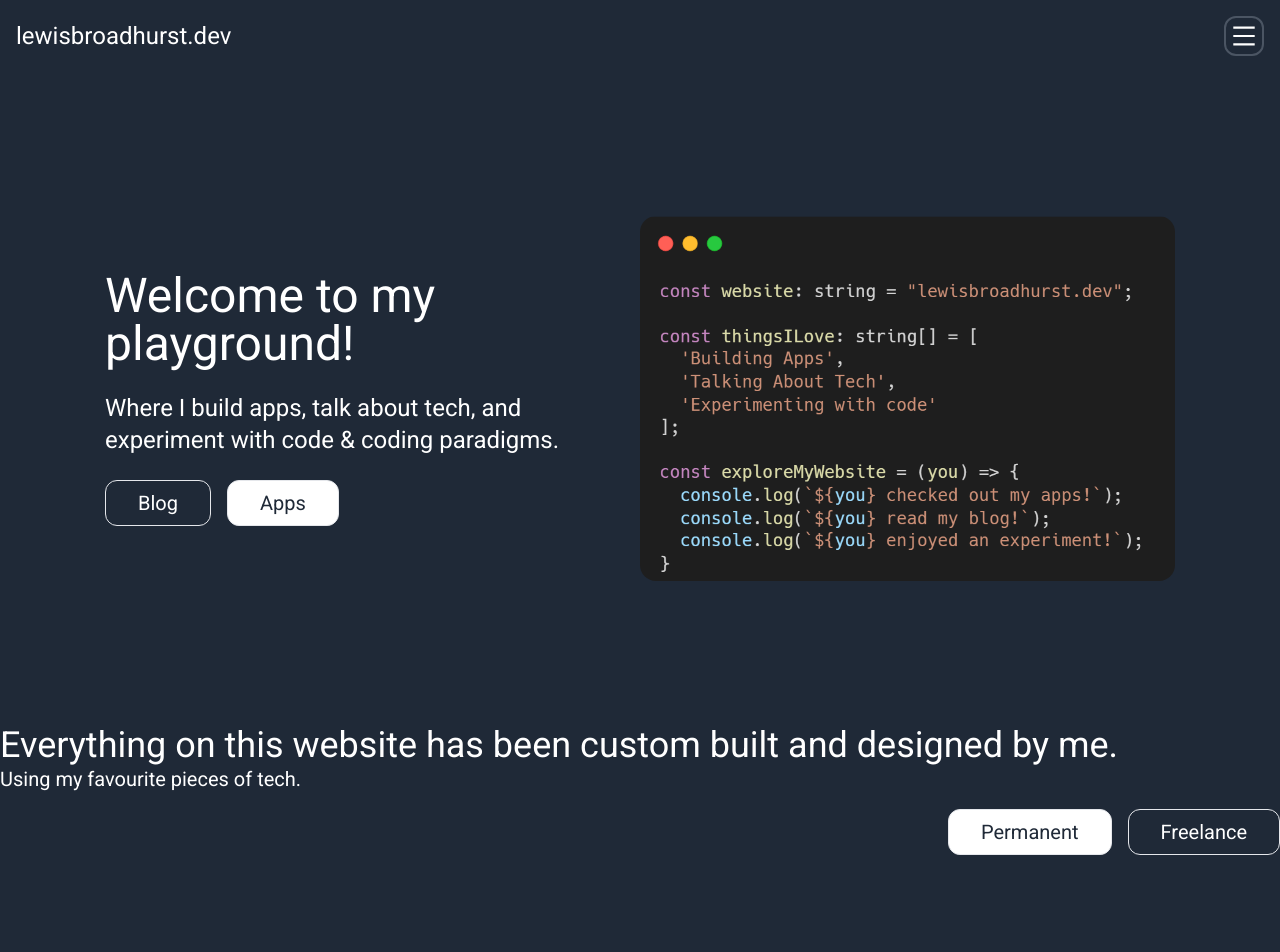
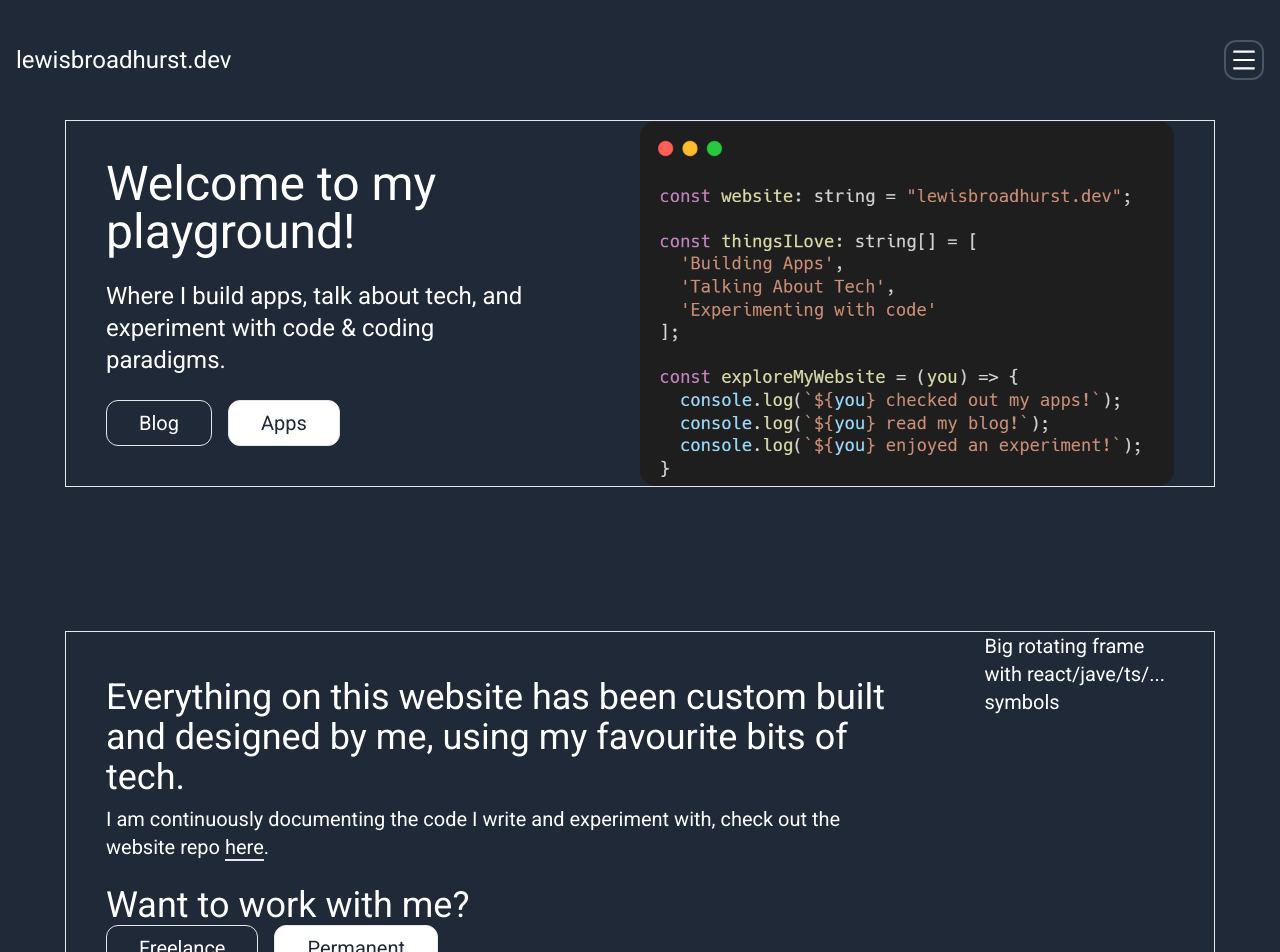
Before and after one commit to LMBroadhurst/CRYPTO_SUPERAPP, a Next.js app in the folder app/: page / in a window 1280 px wide. Shown: the top 952 px of the page. Built offline with nearby package versions, Linux system fonts and the light colour scheme.

Commit message:
Unlocked some cool new tricks with vh ;)

```diff
--- a/app/components/home/Experience.tsx
+++ b/app/components/home/Experience.tsx
@@ -1,20 +1,33 @@
 import React from "react";
+import SectionContainer from "./SectionContainer";
+import { GithubFilled } from "@ant-design/icons";
 
 const Experience: React.FC = () => {
 
     // Can I get a rotating series of icons for react?
 
     return (
-        <section className="flex flex-col gap-4 text-xl">
-            <section>
-                <h3 className='text-2xl lg:text-3xl xl:text-4xl'>Everything on this website has been custom built and designed by me.</h3>
-                <p>Using my favourite pieces of tech.</p>
+        <SectionContainer vh={85}>
+            <section className="w-96 h-96">
+                Big rotating frame with react/jave/ts/... symbols
             </section>
-            <section className='self-stretch flex flex-row-reverse justify-evenly lg:justify-start lg:gap-4'>
-                <button className='border py-2 px-8 rounded-xl'>Freelance</button>
-                <button className='border bg-white text-gray-800 py-2 px-8 rounded-xl'>Permanent</button>
+
+            <section className="flex flex-col gap-2">
+                <h3 className='text-2xl lg:text-3xl xl:text-4xl'>
+                    Everything on this website has been custom built and designed by me, using my favourite bits of tech.
+                </h3>
+
+                <p>I am continuously documenting the code I write and experiment with, check out the website repo <span className="border-b-2">here</span>.</p>
+
+                <section className="flex flex-col mt-4">
+                    <h3 className='text-2xl lg:text-3xl xl:text-4xl'>Want to work with me?</h3>
+                    <div className='flex flex-row gap-4 text-lg sm:text-xl'>
+                        <button className='border py-2 px-8 rounded-xl'>Freelance</button>
+                        <button className='border bg-white text-gray-800 py-2 px-8 rounded-xl'>Permanent</button>
+                    </div>
+                </section>
             </section>
-        </section>
+        </SectionContainer>
     )
 }
 
--- a/app/components/home/Footer.tsx
+++ b/app/components/home/Footer.tsx
@@ -5,8 +5,8 @@ const Footer = () => {
 
 
   return (
-    <footer className='p-4'>
-      <section className={'flex flex-row items-center justify-center gap-2'}>
+    <footer className='p-4 h-[15vh]'>
+      <section className={'flex flex-row items-center justify-center gap-2 h-full'}>
         <h4>Report a bug</h4>
         <BugOutlined />
       </section>
--- a/app/components/home/Header.tsx
+++ b/app/components/home/Header.tsx
@@ -5,8 +5,8 @@ const Header: React.FC = () => {
 
 
   return (
-    <header className='text-2xl p-4'>
-      <section className='flex flex-row justify-between items-center'>
+    <header className='text-2xl px-4 h-[15vh]'>
+      <section className='flex flex-row justify-between items-center h-full'>
 
         <h1>lewisbroadhurst.dev</h1>
 
--- a/app/components/home/HomeView.tsx
+++ b/app/components/home/Introduction.tsx
@@ -1,10 +1,11 @@
 import React from 'react';
 import code from '../../assets/carbon.png';
+import SectionContainer from './SectionContainer';
 
 const HomeView: React.FC = () => {
 
     return (
-        <section className='text-xl px-10 flex flex-col items-center gap-5 lg:flex-row-reverse lg:w-[900px] lg:m-auto lg:gap-10 xl:w-[1150px] xl:gap-20'>
+        <SectionContainer vh={85}>
             <img src={code.src} alt="Logo" className='rounded-2xl lg:w-1/2' />
 
             <section className='flex flex-col gap-5 lg:gap-4 xl:gap-6'>
@@ -13,13 +14,12 @@ const HomeView: React.FC = () => {
                     <p className='text-2xl'>Where I build apps, talk about tech, and experiment with code & coding paradigms.</p>
                 </section>
 
-                <section className='self-stretch flex flex-row justify-evenly lg:justify-start lg:gap-4'>
+                <section className='self-stretch flex flex-row lg:justify-start gap-4'>
                     <button className='border py-2 px-8 rounded-xl'>Blog</button>
                     <button className='border bg-white text-gray-800 py-2 px-8 rounded-xl'>Apps</button>
                 </section>
             </section>
-
-        </section>
+        </SectionContainer>
     )
 }
 
--- /dev/null
+++ b/app/components/home/SectionContainer.tsx
@@ -0,0 +1,20 @@
+import React from "react";
+
+type OwnProps = {
+    children: React.ReactNode;
+    vh: number;
+};
+
+const SectionContainer: React.FC<OwnProps> = ({children, vh}) => {
+
+    return (
+        <section className={`
+            border text-xl px-5 flex flex-col items-center justify-center gap-5 h-[${vh}vh]
+            sm:px-10 lg:flex-row-reverse lg:w-[900px] lg:m-auto lg:gap-10 xl:w-[1150px] xl:gap-20
+        `}>
+            {children}
+        </section>
+    )
+}
+
+export default SectionContainer;
--- a/app/pages/index.tsx
+++ b/app/pages/index.tsx
@@ -1,7 +1,7 @@
 import React, { useState, useEffect } from 'react';
 import Head from 'next/head';
 import Header from '@/components/home/Header';
-import HomeView from '@/components/home/HomeView';
+import Introduction from '@/components/home/Introduction';
 import Footer from '@/components/home/Footer';
 import Experience from '@/components/home/Experience';
 
@@ -17,13 +17,13 @@ export default function Home() {
         <meta name="viewport" content="width=device-width, initial-scale=1" />
         <link rel="icon" href="/favicon.ico" />
       </Head>
-      <main className='text-white bg-gray-800 flex flex-col gap-6 lg:gap-24 xl:gap-36'>
+      <main className='text-white bg-gray-800 flex flex-col'>
         <Header />
 
         {/* // Should create a custom container for each section to avoid repeating code :) */}
 
-        <section className='flex flex-col gap-6 lg:gap-24 xl:gap-36'>
-          <HomeView />
+        <section className='flex flex-col gap-24 lg:gap-24 xl:gap-36'>
+          <Introduction />
 
           <Experience />
         </section>
```
Also changed, not shown: 1 other file (tests, documents, lock files or other folders).
